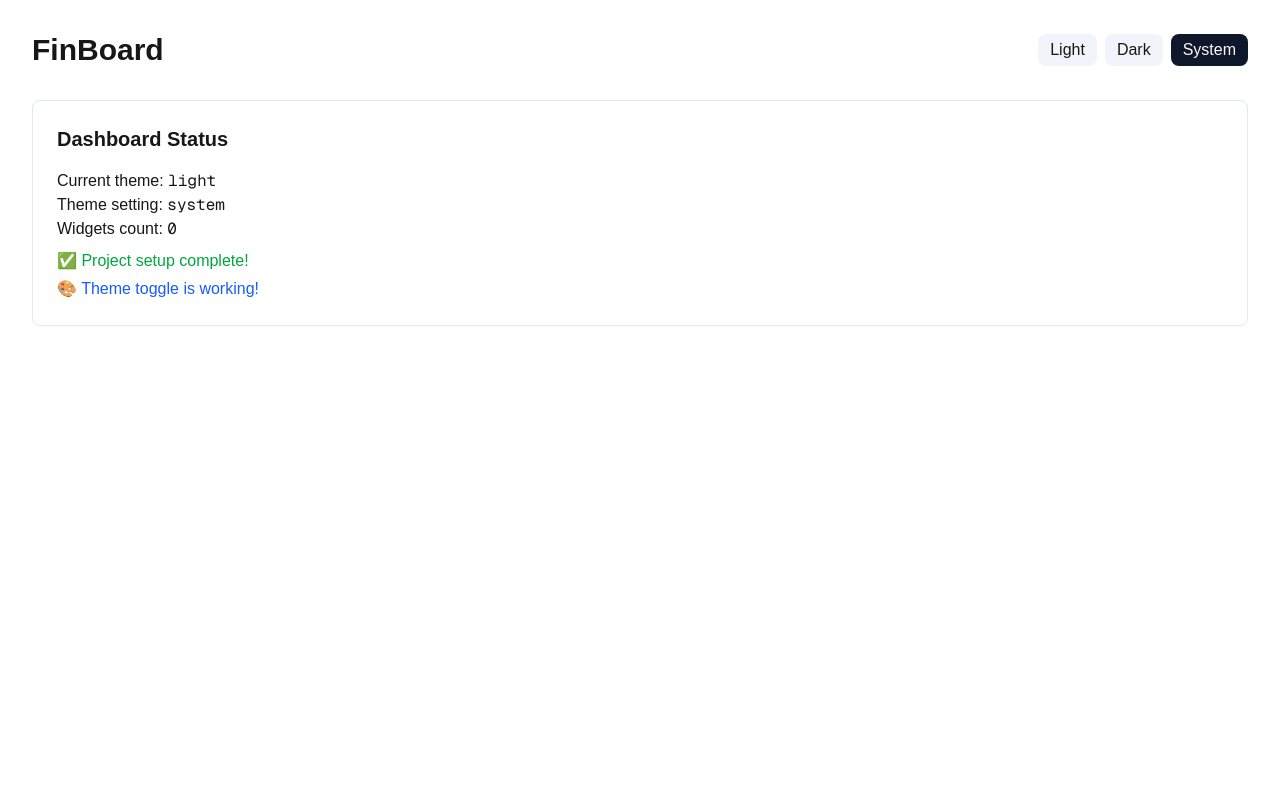
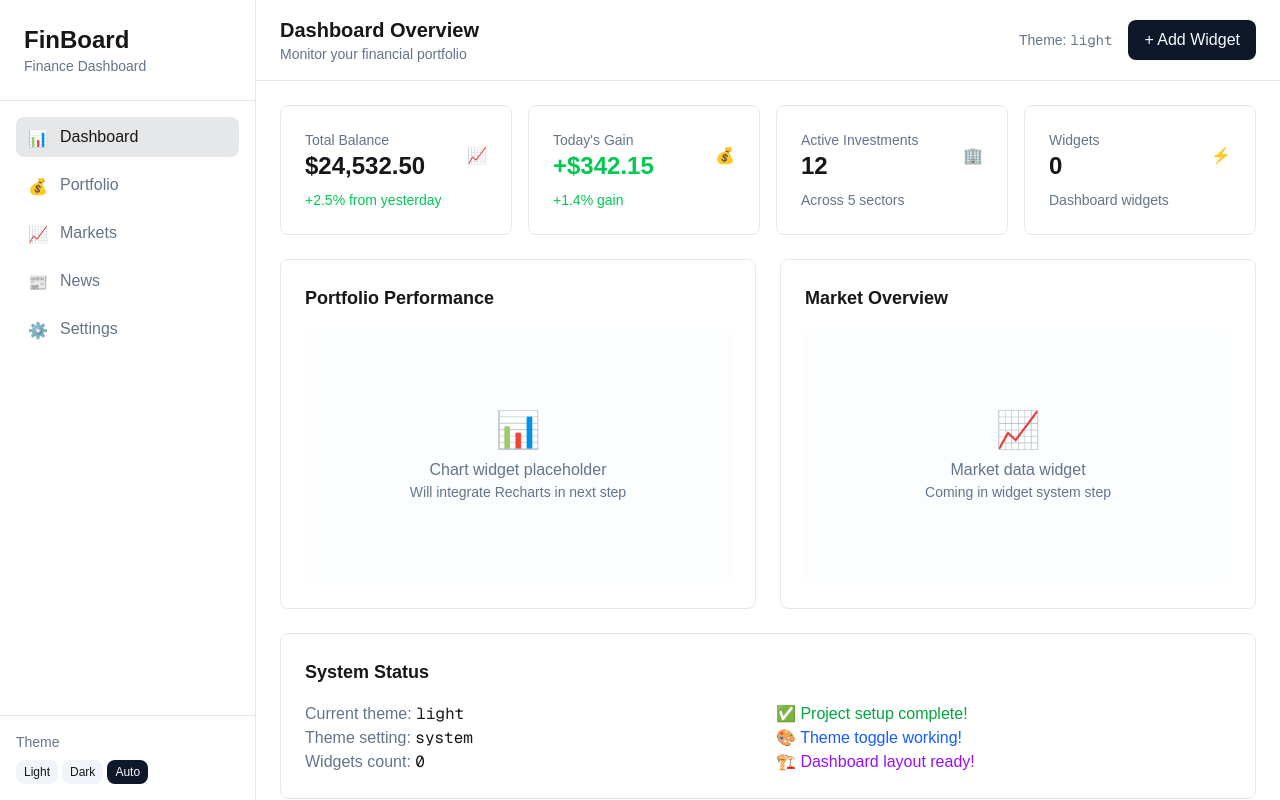
Before and after one commit to Akcthecoder200/FinBoard, a Next.js app: page / in a window 1280 px wide. Built offline with nearby package versions, Linux system fonts and the light colour scheme.

Commit message:
Update README and styles for dashboard layout and theme system enhancements

```diff
--- a/src/app/globals.css
+++ b/src/app/globals.css
@@ -9,6 +9,8 @@
   --primary-foreground: #f8fafc;
   --secondary: #f1f5f9;
   --secondary-foreground: #0f172a;
+  --muted: #f1f5f9;
+  --muted-foreground: #64748b;
   --border: #e2e8f0;
   --input: #e2e8f0;
   --ring: #0f172a;
@@ -24,6 +26,8 @@
   --primary-foreground: #0f172a;
   --secondary: #262626;
   --secondary-foreground: #f8fafc;
+  --muted: #262626;
+  --muted-foreground: #94a3b8;
   --border: #404040;
   --input: #404040;
   --ring: #f8fafc;
@@ -38,6 +42,8 @@
   --color-primary-foreground: var(--primary-foreground);
   --color-secondary: var(--secondary);
   --color-secondary-foreground: var(--secondary-foreground);
+  --color-muted: var(--muted);
+  --color-muted-foreground: var(--muted-foreground);
   --color-border: var(--border);
   --color-input: var(--input);
   --color-ring: var(--ring);
--- a/src/app/page.tsx
+++ b/src/app/page.tsx
@@ -46,40 +46,82 @@ export default function Home() {
 
   // Get effective theme for display
   const getEffectiveTheme = () => {
-    if (typeof window === 'undefined') return 'light'; // SSR fallback
+    if (typeof window === 'undefined') return 'light';
     if (currentTheme === 'system') {
       return window.matchMedia('(prefers-color-scheme: dark)').matches ? 'dark' : 'light';
     }
     return currentTheme;
   };
 
-  // Don't render theme-dependent content until mounted to prevent hydration mismatch
+  // Don't render theme-dependent content until mounted
   if (!mounted) {
     return (
-      <div className="min-h-screen p-8">
-        <header className="flex justify-between items-center mb-8">
-          <h1 className="text-3xl font-bold">FinBoard</h1>
-          <div className="flex gap-2">
-            <div className="px-3 py-1 rounded bg-secondary">Loading...</div>
+      <div className="flex h-screen bg-background">
+        <div className="w-64 bg-card border-r border-border p-4">
+          <div className="h-8 bg-secondary rounded animate-pulse"></div>
         </div>
-        </header>
-        <main>
-          <div className="bg-card p-6 rounded-lg border">
-            <h2 className="text-xl font-semibold mb-4">Loading Dashboard...</h2>
+        <div className="flex-1 p-6">
+          <div className="h-8 bg-secondary rounded animate-pulse mb-6"></div>
+          <div className="grid grid-cols-1 md:grid-cols-2 lg:grid-cols-3 gap-6">
+            <div className="h-48 bg-secondary rounded animate-pulse"></div>
+            <div className="h-48 bg-secondary rounded animate-pulse"></div>
+            <div className="h-48 bg-secondary rounded animate-pulse"></div>
           </div>
-        </main>
+        </div>
       </div>
     );
   }
 
   return (
-    <div className="min-h-screen p-8">
-      <header className="flex justify-between items-center mb-8">
-        <h1 className="text-3xl font-bold">FinBoard</h1>
-        <div className="flex gap-2">
+    <div className="flex h-screen bg-background">
+      {/* Sidebar */}
+      <div className="w-64 bg-card border-r border-border flex flex-col">
+        <div className="p-6 border-b border-border">
+          <h1 className="text-2xl font-bold text-foreground">FinBoard</h1>
+          <p className="text-sm text-muted-foreground">Finance Dashboard</p>
+        </div>
+
+        <nav className="flex-1 p-4">
+          <ul className="space-y-2">
+            <li>
+              <a href="#" className="flex items-center px-3 py-2 text-foreground bg-primary/10 rounded-lg">
+                <span className="w-5 h-5 mr-3">📊</span>
+                Dashboard
+              </a>
+            </li>
+            <li>
+              <a href="#" className="flex items-center px-3 py-2 text-muted-foreground hover:text-foreground hover:bg-secondary rounded-lg">
+                <span className="w-5 h-5 mr-3">💰</span>
+                Portfolio
+              </a>
+            </li>
+            <li>
+              <a href="#" className="flex items-center px-3 py-2 text-muted-foreground hover:text-foreground hover:bg-secondary rounded-lg">
+                <span className="w-5 h-5 mr-3">📈</span>
+                Markets
+              </a>
+            </li>
+            <li>
+              <a href="#" className="flex items-center px-3 py-2 text-muted-foreground hover:text-foreground hover:bg-secondary rounded-lg">
+                <span className="w-5 h-5 mr-3">📰</span>
+                News
+              </a>
+            </li>
+            <li>
+              <a href="#" className="flex items-center px-3 py-2 text-muted-foreground hover:text-foreground hover:bg-secondary rounded-lg">
+                <span className="w-5 h-5 mr-3">⚙️</span>
+                Settings
+              </a>
+            </li>
+          </ul>
+        </nav>
+
+        <div className="p-4 border-t border-border">
+          <div className="text-sm text-muted-foreground mb-2">Theme</div>
+          <div className="flex gap-1">
             <button
               onClick={() => handleThemeChange('light')}
-            className={`px-3 py-1 rounded transition-colors ${
+              className={`px-2 py-1 text-xs rounded transition-colors ${
                 currentTheme === 'light'
                   ? 'bg-primary text-primary-foreground'
                   : 'bg-secondary hover:bg-secondary/80'
@@ -89,7 +131,7 @@ export default function Home() {
             </button>
             <button
               onClick={() => handleThemeChange('dark')}
-            className={`px-3 py-1 rounded transition-colors ${
+              className={`px-2 py-1 text-xs rounded transition-colors ${
                 currentTheme === 'dark'
                   ? 'bg-primary text-primary-foreground'
                   : 'bg-secondary hover:bg-secondary/80'
@@ -99,33 +141,136 @@ export default function Home() {
             </button>
             <button
               onClick={() => handleThemeChange('system')}
-            className={`px-3 py-1 rounded transition-colors ${
+              className={`px-2 py-1 text-xs rounded transition-colors ${
                 currentTheme === 'system'
                   ? 'bg-primary text-primary-foreground'
                   : 'bg-secondary hover:bg-secondary/80'
               }`}
             >
-            System
+              Auto
             </button>
+          </div>
+        </div>
+      </div>
+
+      {/* Main Content */}
+      <div className="flex-1 flex flex-col overflow-hidden">
+        {/* Header */}
+        <header className="bg-card border-b border-border px-6 py-4">
+          <div className="flex items-center justify-between">
+            <div>
+              <h2 className="text-xl font-semibold text-foreground">Dashboard Overview</h2>
+              <p className="text-sm text-muted-foreground">Monitor your financial portfolio</p>
+            </div>
+            <div className="flex items-center gap-4">
+              <div className="text-sm text-muted-foreground">
+                Theme: <span className="font-mono">{getEffectiveTheme()}</span>
+              </div>
+              <button className="px-4 py-2 bg-primary text-primary-foreground rounded-lg hover:bg-primary/90 transition-colors">
+                + Add Widget
+              </button>
+            </div>
           </div>
         </header>
 
-      <main>
-        <div className="bg-card p-6 rounded-lg border">
-          <h2 className="text-xl font-semibold mb-4">Dashboard Status</h2>
-          <p className="text-card-foreground">
-            Current theme: <span className="font-mono">{getEffectiveTheme()}</span>
+        {/* Dashboard Content */}
+        <main className="flex-1 overflow-auto p-6">
+          {/* Stats Row */}
+          <div className="grid grid-cols-1 md:grid-cols-4 gap-4 mb-6">
+            <div className="bg-card p-6 rounded-lg border border-border">
+              <div className="flex items-center justify-between">
+                <div>
+                  <p className="text-sm text-muted-foreground">Total Balance</p>
+                  <p className="text-2xl font-bold text-foreground">$24,532.50</p>
+                </div>
+                <div className="text-green-500">📈</div>
+              </div>
+              <p className="text-sm text-green-500 mt-2">+2.5% from yesterday</p>
+            </div>
+
+            <div className="bg-card p-6 rounded-lg border border-border">
+              <div className="flex items-center justify-between">
+                <div>
+                  <p className="text-sm text-muted-foreground">Today&apos;s Gain</p>
+                  <p className="text-2xl font-bold text-green-500">+$342.15</p>
+                </div>
+                <div className="text-green-500">💰</div>
+              </div>
+              <p className="text-sm text-green-500 mt-2">+1.4% gain</p>
+            </div>
+
+            <div className="bg-card p-6 rounded-lg border border-border">
+              <div className="flex items-center justify-between">
+                <div>
+                  <p className="text-sm text-muted-foreground">Active Investments</p>
+                  <p className="text-2xl font-bold text-foreground">12</p>
+                </div>
+                <div className="text-blue-500">🏢</div>
+              </div>
+              <p className="text-sm text-muted-foreground mt-2">Across 5 sectors</p>
+            </div>
+
+            <div className="bg-card p-6 rounded-lg border border-border">
+              <div className="flex items-center justify-between">
+                <div>
+                  <p className="text-sm text-muted-foreground">Widgets</p>
+                  <p className="text-2xl font-bold text-foreground">{widgets.length}</p>
+                </div>
+                <div className="text-purple-500">⚡</div>
+              </div>
+              <p className="text-sm text-muted-foreground mt-2">Dashboard widgets</p>
+            </div>
+          </div>
+
+          {/* Charts Row */}
+          <div className="grid grid-cols-1 lg:grid-cols-2 gap-6 mb-6">
+            <div className="bg-card p-6 rounded-lg border border-border">
+              <h3 className="text-lg font-semibold text-foreground mb-4">Portfolio Performance</h3>
+              <div className="h-64 bg-secondary/20 rounded-lg flex items-center justify-center">
+                <div className="text-center text-muted-foreground">
+                  <div className="text-4xl mb-2">📊</div>
+                  <p>Chart widget placeholder</p>
+                  <p className="text-sm">Will integrate Recharts in next step</p>
+                </div>
+              </div>
+            </div>
+
+            <div className="bg-card p-6 rounded-lg border border-border">
+              <h3 className="text-lg font-semibold text-foreground mb-4">Market Overview</h3>
+              <div className="h-64 bg-secondary/20 rounded-lg flex items-center justify-center">
+                <div className="text-center text-muted-foreground">
+                  <div className="text-4xl mb-2">📈</div>
+                  <p>Market data widget</p>
+                  <p className="text-sm">Coming in widget system step</p>
+                </div>
+              </div>
+            </div>
+          </div>
+
+          {/* Status Card */}
+          <div className="bg-card p-6 rounded-lg border border-border">
+            <h3 className="text-lg font-semibold text-foreground mb-4">System Status</h3>
+            <div className="grid grid-cols-1 md:grid-cols-2 gap-4">
+              <div>
+                <p className="text-muted-foreground">
+                  Current theme: <span className="font-mono text-foreground">{getEffectiveTheme()}</span>
                 </p>
-          <p className="text-card-foreground">
-            Theme setting: <span className="font-mono">{currentTheme}</span>
+                <p className="text-muted-foreground">
+                  Theme setting: <span className="font-mono text-foreground">{currentTheme}</span>
                 </p>
-          <p className="text-card-foreground">
-            Widgets count: <span className="font-mono">{widgets.length}</span>
+                <p className="text-muted-foreground">
+                  Widgets count: <span className="font-mono text-foreground">{widgets.length}</span>
                 </p>
-          <p className="text-green-600 mt-2">✅ Project setup complete!</p>
-          <p className="text-blue-600 mt-1">🎨 Theme toggle is working!</p>
+              </div>
+              <div>
+                <p className="text-green-600 font-medium">✅ Project setup complete!</p>
+                <p className="text-blue-600 font-medium">🎨 Theme toggle working!</p>
+                <p className="text-purple-600 font-medium">🏗️ Dashboard layout ready!</p>
+              </div>
+            </div>
           </div>
         </main>
       </div>
+    </div>
   );
 }
```
Also changed, not shown: 1 other file (tests, documents, lock files or other folders). Lines whose indentation alone changed are shown as unchanged.
